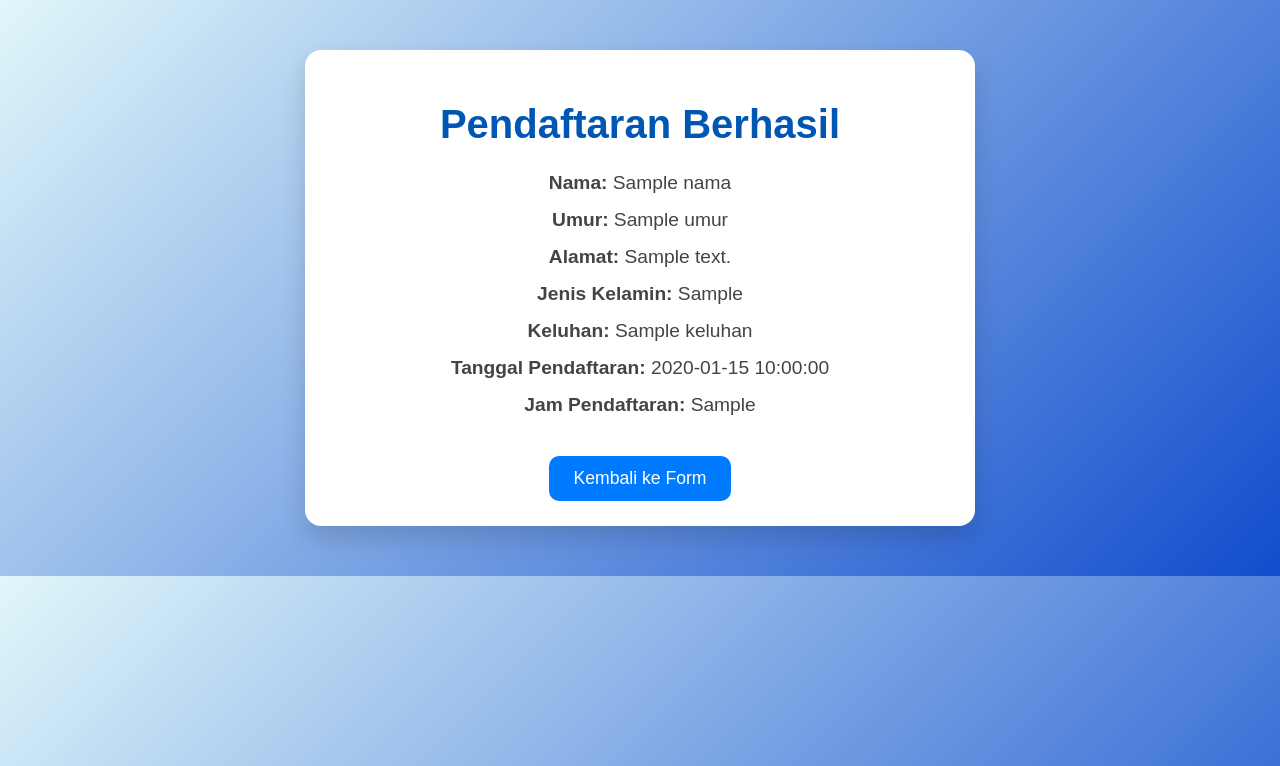
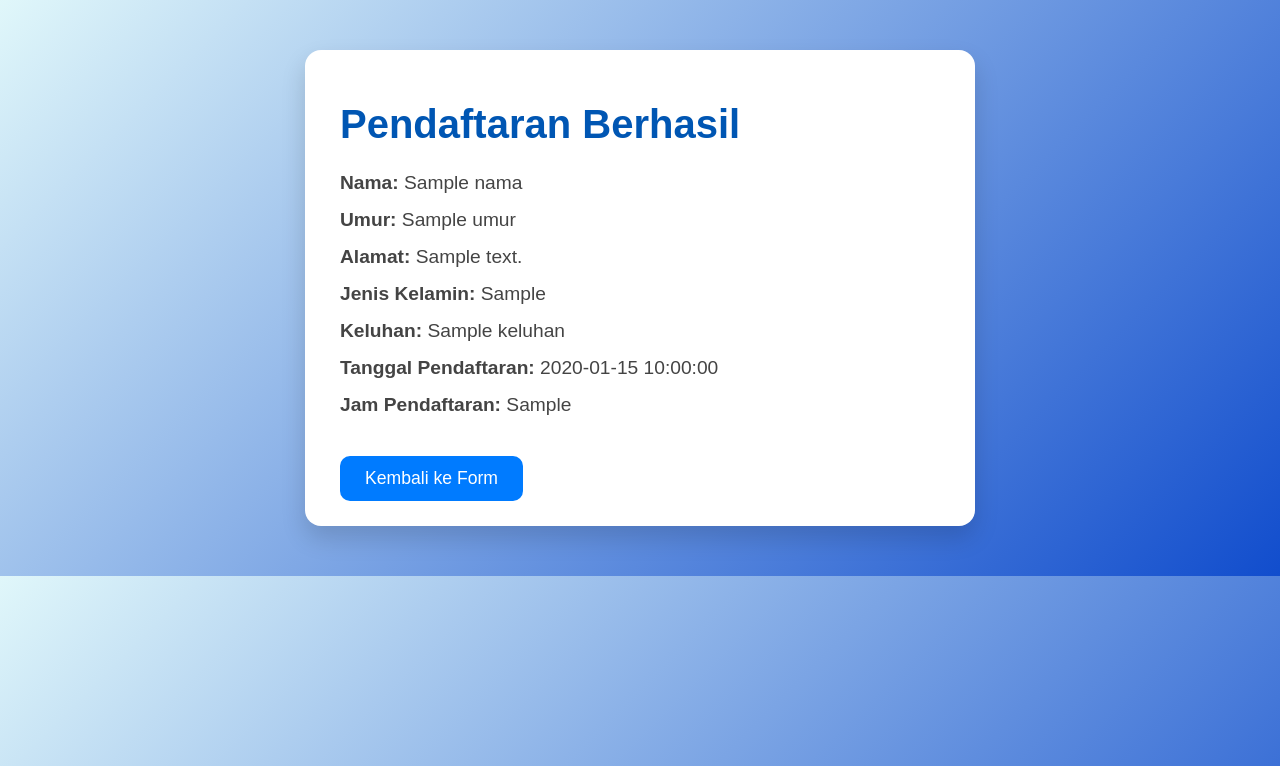
Before and after one commit to Weellyyy/FirstFlask_045, a Flask app: template templates/response.html in a window 1280 px wide. Shown: the top 766 px of the page. Run offline with Flask 3, Linux system fonts and the light colour scheme; the template is opened without the code that fills it: most values are stand-ins (such as "Sample title", 1, 10 or a date in 2020).

Commit message:
memodifikasi response.html agar hasilnya berada di kiri

```diff
--- a/templates/response.html
+++ b/templates/response.html
@@ -7,7 +7,7 @@
     <link rel="stylesheet" href="{{ url_for('static', filename='styles.css') }}">
 </head>
 <body>
-    <div class="response-container">
+    <div class="response-container" style="text-align: left;">
         <h1>Pendaftaran Berhasil</h1>
         <p><strong>Nama:</strong> {{ nama }}</p>
         <p><strong>Umur:</strong> {{ umur }}</p>
```
